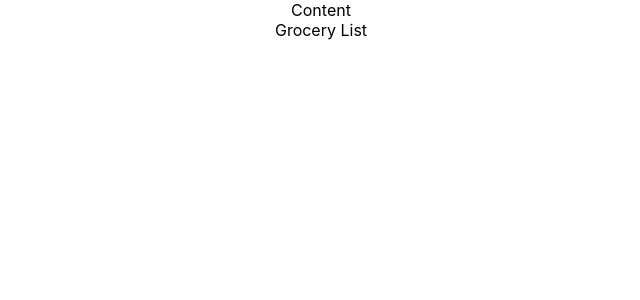
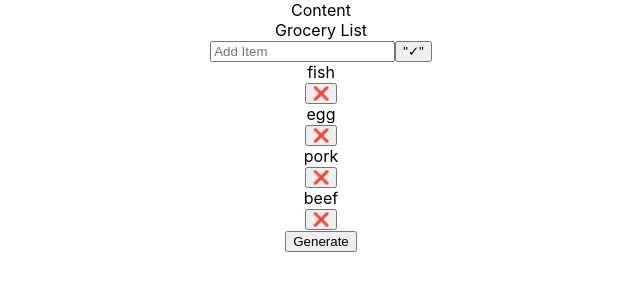
Before and after one commit to Kevin-ops007/UVEC-2022, a React (Create React App) app in the folder cooking-app/: page / in a window 1280 px wide. Shown: the top 300 px of the page, without its empty margins (319-959 px from the left). Built offline with nearby package versions, Linux system fonts and the light colour scheme.

Commit message:
add a list

```diff
--- a/cooking-app/src/components/Content.js
+++ b/cooking-app/src/components/Content.js
@@ -4,12 +4,16 @@ import Home from "./Home";
 import { usePage } from "./util/usePages";
 
 function Content() {
-  const page = usePage().page;
-  console.log(page);
+  const pageContext = usePage();
+  const page = pageContext.page;
+  const clickHandler = () => {
+    pageContext.setPage("generate");
+  };
   return (
     <>
       <div>Content</div>
       {page === "grocery" ? <Grocery /> : <Home />}
+      <button onClick={clickHandler}>Generate</button>
     </>
   );
 }
--- a/cooking-app/src/components/Grocery.js
+++ b/cooking-app/src/components/Grocery.js
@@ -1,13 +1,66 @@
 import React from "react";
 import { Link } from "react-router-dom";
+import { possibleItems } from "./util/possibleItems";
+import { useState } from "react";
 
 function Grocery() {
   // get a list from firebase
   let listItem = ["fish", "egg", "pork", "beef"];
+  const [items, setItems] = useState([]);
+  const [input, setInput] = useState("");
+
+  const inputHandler = (e) => {
+    setInput(e.target.value);
+  };
+
+  const clickHandler = async (e) => {
+    e.preventDefault();
+    try {
+      if (possibleItems.includes(input.toLowerCase())) {
+        console.log(input);
+      }
+    } catch (error) {
+      console.log("Input:", error);
+    }
+  };
+  const removeItem = (item) => {
+    console.log(item);
+  };
 
   return (
     <>
       <div>Grocery List</div>
+      <form>
+        <input
+          type="text"
+          list="ingredient-list"
+          placeholder="Add Item"
+          onChange={inputHandler}
+        />
+        <datalist id="ingredient-list">
+          {possibleItems.map((item) => (
+            <option key={item} value={item} />
+          ))}
+        </datalist>
+        <button type="submit" onClick={clickHandler}>
+          "✓"
+        </button>
+      </form>
+      <div className="Container">
+        {listItem.map((item) => (
+          <div key={item}>
+            <div>{item}</div>
+            <button
+              key={item}
+              onClick={() => {
+                removeItem(item);
+              }}
+            >
+              ❌
+            </button>
+          </div>
+        ))}
+      </div>
     </>
   );
 }
--- /dev/null
+++ b/cooking-app/src/components/util/possibleItems.js
@@ -0,0 +1,52 @@
+export const possibleItems = [
+  "bacon",
+  "baking powder",
+  "baking soda",
+  "basil",
+  "black pepper",
+  "breadcrumbs",
+  "butter",
+  "chicken",
+  "chicken breast",
+  "chickpeas",
+  "chilli flakes",
+  "chilli powder",
+  "cilantro",
+  "cornstarch",
+  "cumin",
+  "eggplants",
+  "eggs",
+  "fettuccine pasta",
+  "flour",
+  "garlic",
+  "garlic powder",
+  "green onions",
+  "green peppercorns",
+  "half & half",
+  "jasmine rice",
+  "ketchup",
+  "kosher salt",
+  "lemon zest",
+  "marinara sauce",
+  "milk",
+  "mozzarella cheese",
+  "oil",
+  "olive oil",
+  "onions",
+  "paprika",
+  "parmesan cheese",
+  "parsley",
+  "pink peppercorns",
+  "pork",
+  "red bell pepper",
+  "salt",
+  "scallops",
+  "soy sauce",
+  "spaghetti pasta",
+  "sugar",
+  "tenderloin roast",
+  "tomato paste",
+  "tomatoes",
+  "vinegar",
+  "white mushrooms",
+];
```
